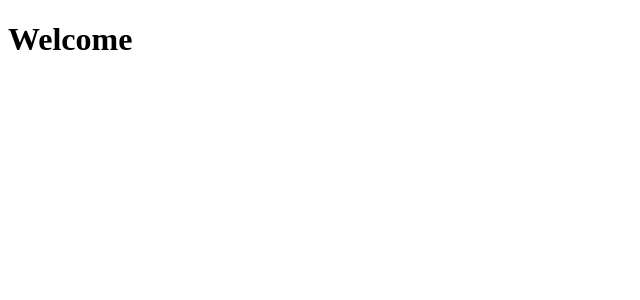
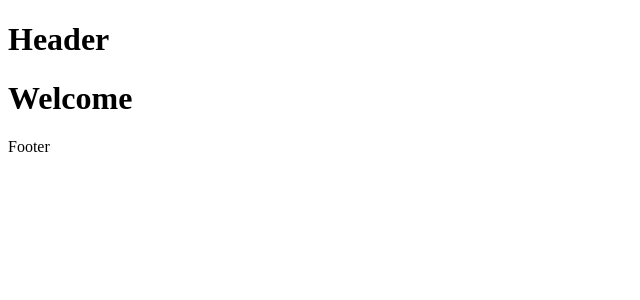
Before and after one commit to GuillardPierre/react-router, a React (Vite) app: page / in a window 1280 px wide. Shown: the top 300 px of the page, without its empty margins (0-640 px from the left). Built offline with nearby package versions, Linux system fonts and the light colour scheme.

Commit message:
used Outlet component to create a layout

```diff
--- a/src/App.jsx
+++ b/src/App.jsx
@@ -1,10 +1,13 @@
 import { Route, Routes } from 'react-router';
 import Home from './pages/Home';
+import Layout from './components/Layout';
 
 function App() {
   return (
     <Routes>
-      <Route path='/' element={<Home />} />
+      <Route element={<Layout />}>
+        <Route path='/' element={<Home />} />
+      </Route>
     </Routes>
   );
 }
--- /dev/null
+++ b/src/components/Footer.jsx
@@ -0,0 +1,3 @@
+export default function Footer() {
+  return <div>Footer</div>;
+}
--- /dev/null
+++ b/src/components/Header.jsx
@@ -0,0 +1,3 @@
+export default function Header() {
+  return <h1>Header</h1>;
+}
--- /dev/null
+++ b/src/components/Layout.jsx
@@ -0,0 +1,15 @@
+import { Outlet } from 'react-router';
+import Header from './Header';
+import Footer from './Footer';
+
+export default function Layout() {
+  return (
+    <>
+      <Header />
+      <main>
+        <Outlet />
+      </main>
+      <Footer />
+    </>
+  );
+}
```
